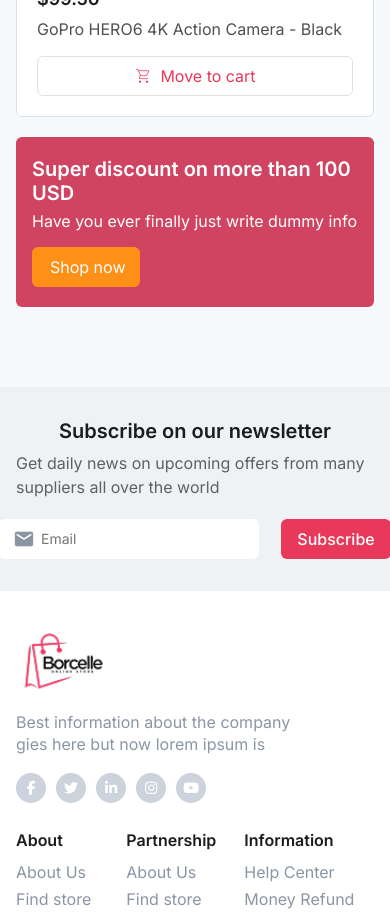
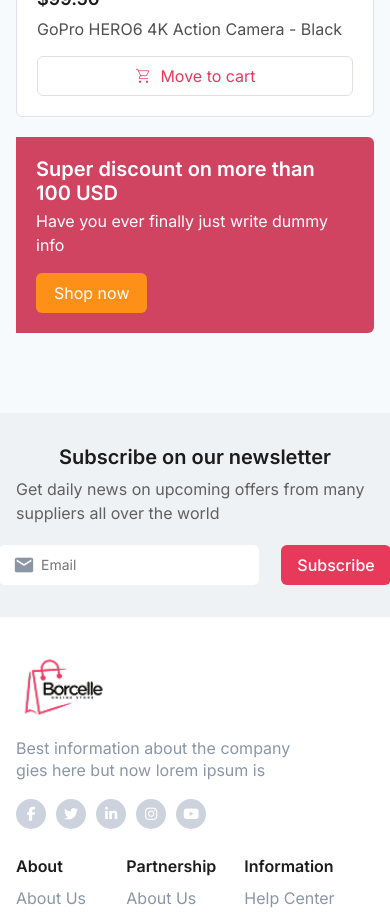
Before and after one commit to zeina-zeidan/borcelle-store, a React (Vite) app: page /cart in a window 390 px wide. Shown: the part 3160-4076 px from the top of the page. Built offline with nearby package versions, Linux system fonts and the light colour scheme; a web font is replaced by a local one.

Commit message:
Clean Promo CSS, remove duplicate rules from Detail

```diff
--- a/src/components/Promo.css
+++ b/src/components/Promo.css
@@ -1,11 +1,14 @@
+/* ===== Promo banner ===== */
 .promo {
     position: relative;
     display: flex;
     align-items: center;
-    width: 1180px;
+    width: calc(100% - 32px);
+    /* 16px gap on each side */
+    max-width: 1180px;
     height: 120px;
     box-sizing: border-box;
-    margin: 20px auto 0;
+    margin: 20px auto 40px;
     padding: 0 40px;
     overflow: hidden;
     border-radius: 6px;
@@ -16,6 +19,7 @@
     border-radius: 0 6px 6px 0;
 }
 
+/* the darker shape on the side */
 .promo::after {
     content: '';
     position: absolute;
@@ -45,23 +49,37 @@
 .promo-btn {
     position: relative;
     z-index: 1;
-    width: 108px;
+    margin-left: auto;
+    padding: 8px 18px;
+    min-width: 108px;
     height: 40px;
-    margin-left: auto;
     border: none;
     border-radius: 6px;
     background: #ff9017;
     color: #fff;
     font-family: inherit;
     font-size: 16px;
+    text-align: center;
+    white-space: nowrap;
     cursor: pointer;
 }
-@media (max-width: 1240px) {
-    .promo {
-        width: 100%;
-    }
+
+/* ===== Arabic: mirror the whole banner ===== */
+
+/* keep the English layout, then flip it like a mirror */
+html[dir='rtl'] .promo {
+    direction: ltr;
+    transform: scaleX(-1);
 }
 
+/* flip the text and the button back so they read normally */
+html[dir='rtl'] .promo>* {
+    transform: scaleX(-1);
+    direction: rtl;
+    text-align: right;
+}
+
+/* ===== Small phones ===== */
 @media (max-width: 600px) {
     .promo {
         height: auto;
@@ -71,6 +89,7 @@
         padding: 20px;
     }
 
+    /* no room for the shape */
     .promo::after {
         display: none;
     }
@@ -83,33 +102,3 @@
         margin-left: 0;
     }
 }
-/* ===== Arabic: mirror the whole banner ===== */
-
-/* flip the banner (background shape + button side) like a mirror */
-html[dir='rtl'] .promo {
-    direction: ltr;
-    /* keep the English layout... */
-    transform: scaleX(-1);
-    /* ...then mirror it */
-    position: relative;
-    right: -10px;
-    /* in line with the cards above */
-}
-
-/* flip the text and button back so they read normally */
-html[dir='rtl'] .promo>* {
-    transform: scaleX(-1);
-    direction: rtl;
-    text-align: right;
-}
-/* space between the banner and the newsletter under it */
-.promo {
-    margin-bottom: 40px !important;
-}
-
-/* button text centered with even space on both sides */
-.promo .promo-btn {
-    padding: 8px 18px !important;
-    text-align: center !important;
-    white-space: nowrap;
-}
--- a/src/pages/Detail.css
+++ b/src/pages/Detail.css
@@ -6,8 +6,7 @@
 }
 
 .tabs-row,
-.related,
-.promo {
+.related {
     max-width: 1180px;
     margin: 20px auto 0;
 }
@@ -573,60 +572,6 @@
     color: #8b96a5;
 }
 
-/* ===== Promo banner ===== */
-.promo {
-    position: relative;
-    display: flex;
-    align-items: center;
-    height: 120px;
-    box-sizing: border-box;
-    padding: 0 40px;
-    overflow: hidden;
-    border-radius: 6px;
-    background: #d04462;
-}
-
-.promo::after {
-    content: '';
-    position: absolute;
-    inset: 0;
-    background: #9d2740;
-    clip-path: polygon(53% 0, 100% 0, 100% 100%, 65% 100%);
-}
-
-.promo-text {
-    position: relative;
-    z-index: 1;
-    color: #fff;
-}
-
-.promo-text h3 {
-    margin: 0 0 4px;
-    font-size: 24px;
-    font-weight: 600;
-}
-
-.promo-text p {
-    margin: 0;
-    font-size: 16px;
-    font-weight: 400;
-}
-
-.promo-btn {
-    position: relative;
-    z-index: 1;
-    width: 108px;
-    height: 40px;
-    margin-inline-start: auto;
-    border: none;
-    border-radius: 6px;
-    background: #ff9017;
-    color: #fff;
-    font-family: inherit;
-    font-size: 16px;
-    cursor: pointer;
-}
-
 /* ===== States ===== */
 .detail-state {
     padding: 20px 0;
@@ -703,8 +648,7 @@ html[data-theme='dark'] .feature-list .feat-icon {
 
     .detail-page,
     .tabs-row,
-    .related,
-    .promo {
+    .related {
         padding-inline: 16px;
     }
 
@@ -766,15 +710,6 @@ html[data-theme='dark'] .feature-list .feat-icon {
     .related-grid {
         grid-template-columns: repeat(3, 1fr);
     }
-
-    .promo {
-        height: auto;
-        padding: 20px 16px;
-    }
-
-    .promo-text h3 {
-        font-size: 20px;
-    }
 }
 
 /* ===== Small phones ===== */
@@ -804,14 +739,4 @@ html[data-theme='dark'] .feature-list .feat-icon {
     .related-grid {
         grid-template-columns: repeat(2, 1fr);
     }
-
-    .promo {
-        flex-direction: column;
-        align-items: flex-start;
-        gap: 14px;
-    }
-
-    .promo-btn {
-        margin-inline-start: 0;
-    }
 }
```
